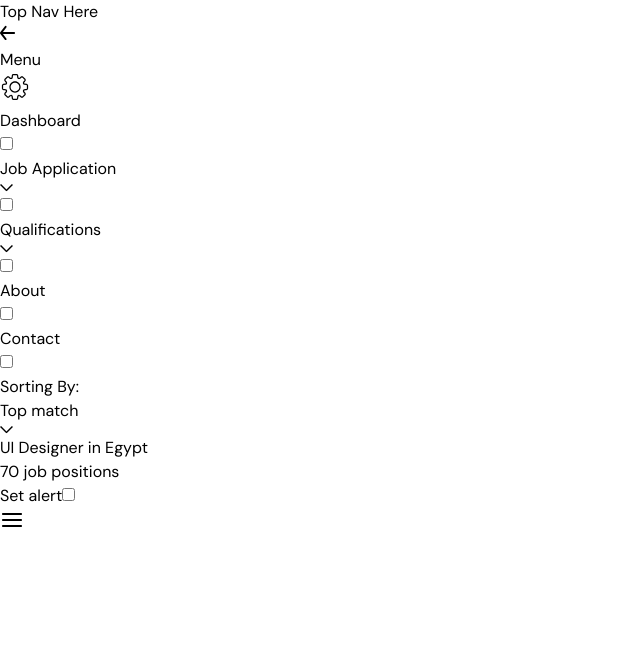
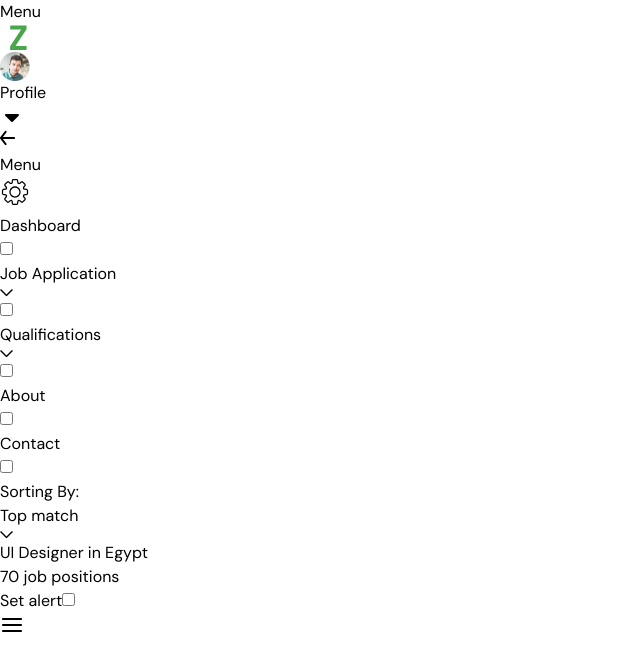
Before and after one commit to slovanky/izam-frontend-task, a Next.js app: page / in a window 1280 px wide. Shown: the top 670 px of the page, without its empty margins (0-640 px from the left). Built offline with nearby package versions, Linux system fonts and the light colour scheme.

Commit message:
profile menu

```diff
--- a/src/app/(website)/layout.tsx
+++ b/src/app/(website)/layout.tsx
@@ -1,6 +1,8 @@
 "use client";
 
+import Navbar from "@/components/Navbar/Navbar";
 import Sidebar from "@/components/Sidebar/Sidebar";
+
 import { useSidebarStore } from "@/stores/sidebarStore";
 
 export default function WebsiteLayout({
@@ -13,7 +15,7 @@ export default function WebsiteLayout({
   return (
     <div className="min-h-screen flex flex-col">
       {/* Top Navbar */}
-      <div className="w-full h-[86px] lg:h-[98px] flex items-center justify-center bg-[#161616] text-gray-500">Top Nav Here</div>
+      <Navbar />
 
       <div className="grow flex items-start">
         {/* Sidebar Menu */}
@@ -27,7 +29,7 @@ export default function WebsiteLayout({
         </div>
 
         {/* Page Content */}
-        <div className="grow px-[21px] lg:px-[24px] py-[26px] lg:py-[36px]">{children}</div>
+        <div className="grow px-[21px] lg:px-[24px] 2xl:pe-20 py-[26px] lg:py-[36px]">{children}</div>
       </div>
     </div>
   );
--- /dev/null
+++ b/src/components/Navbar/Navbar.tsx
@@ -0,0 +1,28 @@
+import Image from "next/image";
+import Link from "next/link";
+import ProfileMenu from "./ProfileMenu";
+import NavbarMobile from "./NavbarMobileMenu";
+
+export default function Navbar() {
+  return (
+    <div className="w-full h-[86px] lg:h-[98px] px-[21px] 2xl:px-20 flex items-center bg-[#161616] text-[#E6E6E6]">
+      <div className="w-full flex items-center justify-between">
+        {/* Mobile menu area */}
+        <div className="lg:hidden">
+          <NavbarMobile />
+        </div>
+
+        {/* Left area */}
+        <Link href={`/`} className="flex items-center gap-x-[46px]">
+          <Image src="/img/logo.svg" width={81} height={27} alt="IZAM Logo" />
+        </Link>
+
+        {/* Right area */}
+        <div className="hidden lg:flex items-center justify-end">
+          {/* Profile Menu */}
+          <ProfileMenu />
+        </div>
+      </div>
+    </div>
+  );
+}
--- /dev/null
+++ b/src/components/Navbar/NavbarMobileMenu.tsx
@@ -0,0 +1,7 @@
+export default function NavbarMobile() {
+  return (
+    <div>
+      <div>Menu</div>
+    </div>
+  );
+}
--- /dev/null
+++ b/src/components/Navbar/ProfileMenu.tsx
@@ -0,0 +1,50 @@
+"use client";
+
+import { useEffect, useRef, useState } from "react";
+import Image from "next/image";
+
+import ProfileMenuContent from "./ProfileMenuContent";
+import { CaretDownIcon } from "../common/Icons";
+import ProfileMenuHeader from "./ProfileMenuHeader";
+
+export default function ProfileMenu() {
+  const [menuIsOpen, setMenuIsOpen] = useState<boolean>(false);
+
+  const menuElRef = useRef<HTMLDivElement>(null);
+
+  useEffect(() => {
+    const handleOutSideClick = (e: { target: Node | null }): void => {
+      if (!menuElRef.current?.contains(e.target)) {
+        setMenuIsOpen(false);
+      }
+    };
+
+    window.addEventListener("mousedown", handleOutSideClick as () => void);
+
+    return () => {
+      window.removeEventListener("mousedown", handleOutSideClick as () => void);
+    };
+  }, [menuElRef]);
+
+  return (
+    <div ref={menuElRef} className="relative">
+      {/* Button */}
+      <button onClick={() => setMenuIsOpen(!menuIsOpen)} className="flex flex-col items-center gap-y-1.5">
+        <Image src="/img/avatar.png" width={30} height={30} alt="Profile picture" />
+        <div className="flex items-center justify-center gap-x-1 text-center">
+          <span className="text-lg">Profile</span>
+          <CaretDownIcon className="w-4 h-4 aspect-square" />
+        </div>
+      </button>
+
+      {/* Menu */}
+      {menuIsOpen && (
+        <div className="z-[999] absolute top-full right-0 w-[316px] mt-2 bg-white border border-[#D8D8D8] rounded-[11px]">
+          <ProfileMenuHeader />
+          <div className="h-px bg-[#F0F0F0]"></div>
+          <ProfileMenuContent />
+        </div>
+      )}
+    </div>
+  );
+}
--- /dev/null
+++ b/src/components/Navbar/ProfileMenuContent.tsx
@@ -0,0 +1,37 @@
+import Link from "next/link";
+
+export default function ProfileMenuContent() {
+  return (
+    <div>
+      <div className="py-[23px]">
+        <ul className="space-y-[11px]">
+          <li>
+            <Link href="/">
+              <span className="px-[23px] text-[17px] text-[#707070] font-medium">Setting and privacy</span>
+            </Link>
+          </li>
+          <li>
+            <Link href="/">
+              <span className="px-[23px] text-[17px] text-[#707070] font-medium">Language</span>
+            </Link>
+          </li>
+          <li>
+            <Link href="/">
+              <span className="px-[23px] text-[17px] text-[#707070] font-medium">Help</span>
+            </Link>
+          </li>
+
+          <li>
+            <div className="h-px my-[23px] bg-[#F0F0F0]"></div>
+          </li>
+
+          <li>
+            <Link href="/">
+              <span className="px-[23px] text-[17px] text-[#ED1F03] font-medium">Logout</span>
+            </Link>
+          </li>
+        </ul>
+      </div>
+    </div>
+  );
+}
--- /dev/null
+++ b/src/components/Navbar/ProfileMenuHeader.tsx
@@ -0,0 +1,24 @@
+import Image from "next/image";
+import { ChevronRightIcon } from "../common/Icons";
+import Link from "next/link";
+
+export default function ProfileMenuHeader() {
+  return (
+    <div>
+      <div className="p-[23px]">
+        <Link href="/" className="flex items-center justify-between">
+          <div className="flex items-center gap-x-[17px]">
+            <Image src="/img/avatar.png" width={70} height={70} alt="Profile pucture" />
+            <div>
+              <h4 className="text-[19px] text-[#161616] font-medium">Ahmed Amaar</h4>
+              <p className="text-[15px] text-[#707070]">UX UI designer</p>
+            </div>
+          </div>
+          <div className="flex items-center justify-center">
+            <ChevronRightIcon className="shrink-0 h-3 w-auto text-[#C4C3C3]" />
+          </div>
+        </Link>
+      </div>
+    </div>
+  );
+}
--- a/src/components/common/Icons.tsx
+++ b/src/components/common/Icons.tsx
@@ -156,3 +156,25 @@ export function BackIcon({ className }: { className: string }) {
     </svg>
   );
 }
+
+// Chevron right Icon
+export function ChevronRightIcon({ className }: { className: string }) {
+  return (
+    <svg width="8" height="14" viewBox="0 0 8 14" fill="none" xmlns="http://www.w3.org/2000/svg" className={className}>
+      <path
+        d="M0.0235205 1.57499L1.08452 0.514986L6.86352 6.29199C6.95667 6.38455 7.0306 6.49463 7.08105 6.61588C7.1315 6.73713 7.15747 6.86716 7.15747 6.99849C7.15747 7.12981 7.1315 7.25984 7.08105 7.38109C7.0306 7.50234 6.95667 7.61242 6.86352 7.70499L1.08452 13.485L0.0245204 12.425L5.44852 6.99999L0.0235205 1.57499Z"
+        fill="currentColor"
+      />
+    </svg>
+  );
+}
+
+// Caret Down Icon
+export function CaretDownIcon({ className }: { className: string }) {
+  return (
+    <svg xmlns="http://www.w3.org/2000/svg" width="24" height="24" viewBox="0 0 24 24" fill="currentColor" className={className}>
+      <path stroke="none" d="M0 0h24v24H0z" fill="none" />
+      <path d="M18 9c.852 0 1.297 .986 .783 1.623l-.076 .084l-6 6a1 1 0 0 1 -1.32 .083l-.094 -.083l-6 -6l-.083 -.094l-.054 -.077l-.054 -.096l-.017 -.036l-.027 -.067l-.032 -.108l-.01 -.053l-.01 -.06l-.004 -.057v-.118l.005 -.058l.009 -.06l.01 -.052l.032 -.108l.027 -.067l.07 -.132l.065 -.09l.073 -.081l.094 -.083l.077 -.054l.096 -.054l.036 -.017l.067 -.027l.108 -.032l.053 -.01l.06 -.01l.057 -.004l12.059 -.002z" />
+    </svg>
+  );
+}
```
Also changed, not shown: public/img/avatar.png (added), public/img/logo.svg (added).
